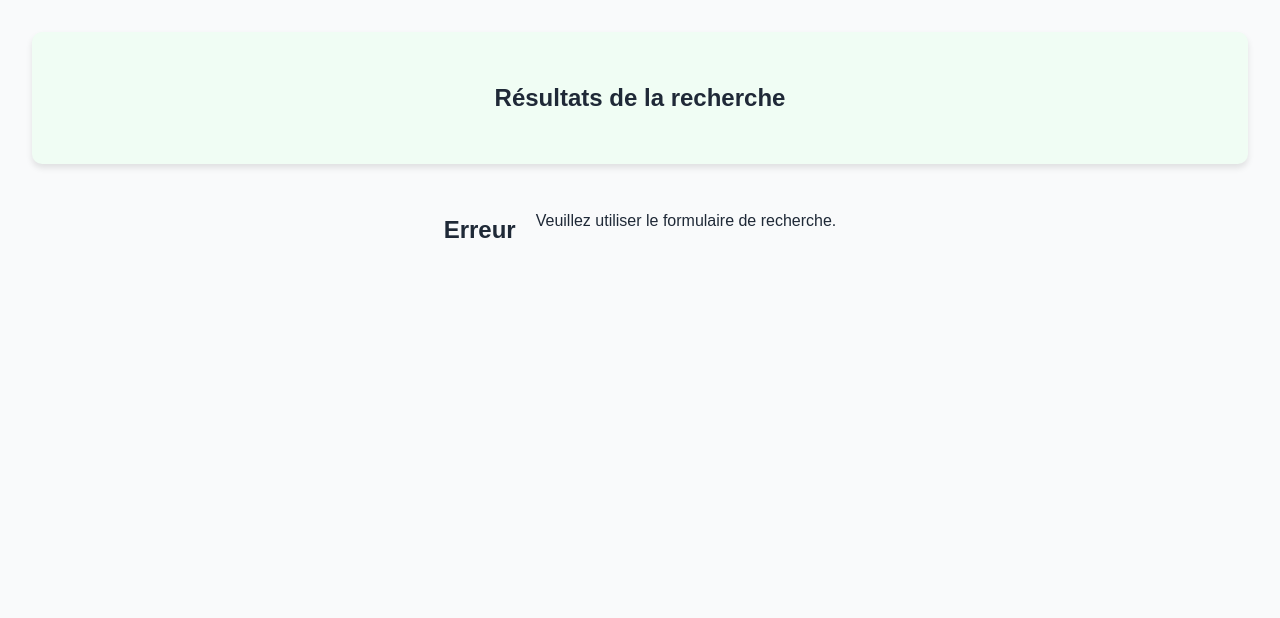
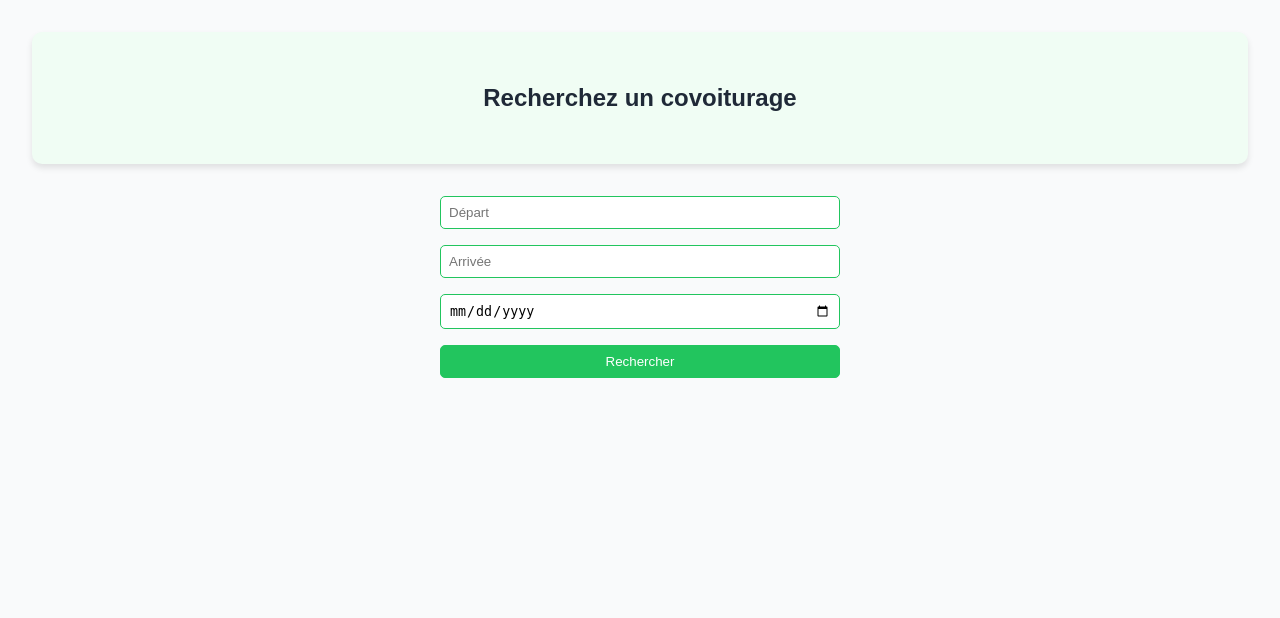
Before and after one commit to solunik/Ecoride, a PHP site: page /app/views/recherche.php in a window 1280 px wide. Shown: the part 50-668 px from the top of the page. Run offline with PHP 8.4, Linux system fonts and the light colour scheme.

Commit message:
modification du C et V de la recherche fix des soucis d'affichage

```diff
--- a/app/partials/header.php
+++ b/app/partials/header.php
@@ -1,7 +1,7 @@
 <nav>
     <ul class="menu">
         <li><a href="/Covoiturage/public/index.php">Accueil</a></li> <!-- Lien vers la page d'accueil dans le dossier public -->
-        <li><a href="/Covoiturage/app/views/covoiturages.php">Covoiturages</a></li> <!-- Lien vers la page des covoiturages -->
+        <li><a href="/Covoiturage/app/views/recherche.php">Covoiturages</a></li> <!-- Lien vers la page des covoiturages -->
         <li><a href="/Covoiturage/app/views/contact.php">Contact</a></li> <!-- Lien vers la page de contact -->
         <?php
         if (isset($_SESSION['utilisateur_id'])): ?>
--- a/app/views/recherche.php
+++ b/app/views/recherche.php
@@ -1,5 +1,11 @@
 <?php
-session_start(); // Démarre la session PHP
+session_start();
+$resultats = $_SESSION['resultats_recherche'] ?? [];
+$errorMessage = $_SESSION['errorMessage'] ?? null;
+
+// Suppression des données stockées après récupération
+unset($_SESSION['resultats_recherche']);
+unset($_SESSION['errorMessage']);
 ?>
 
 <!DOCTYPE html>
@@ -7,82 +13,59 @@ session_start(); // Démarre la session PHP
 <head>
     <meta charset="UTF-8">
     <meta name="viewport" content="width=device-width, initial-scale=1.0">
-    <title>Résultats de la recherche</title>
-    <link rel="stylesheet" href="/Covoiturage/public/styles.css"> <!-- Lien vers le fichier CSS dans public/ -->
+    <title>Recherche de covoiturages</title>
+    <link rel="stylesheet" href="/Covoiturage/public/styles.css">
 </head>
 <body>
     <header>
-        <?php include('../partials/header.php'); ?> <!-- Inclusion de header.php depuis partials/ -->
+        <?php include('../partials/header.php'); ?>
     </header>
 
     <main>
         <section class="top-main">
-        <h1>Résultats de la recherche</h1>
+            <h1>Recherchez un covoiturage</h1>
+        </section>
+        <section>
+            <form action="/Covoiturage/app/controllers/traitement_recherche.php" method="GET">
+                <input type="text" name="depart" placeholder="Départ" required>
+                <input type="text" name="arrivee" placeholder="Arrivée" required>
+                <input type="date" name="date" required>
+                <button type="submit">Rechercher</button>
+            </form>
         </section>
 
         <section class="resultats-covoiturage">
+            <?php if ($errorMessage): ?>
+                <p class="error-message"><?= htmlspecialchars($errorMessage) ?></p>
+            <?php elseif (!empty($resultats)): ?>
+                <?php foreach ($resultats as $covoiturage): ?>
                     <?php
-        // Connexion à la base de données
-        try {
-            $config = require __DIR__ . '/../../config/config.php';
-            $conn = new PDO('mysql:host=' . $config['host'] . ';dbname=' . $config['dbname'], $config['user'], $config['password']);
-            $conn->setAttribute(PDO::ATTR_ERRMODE, PDO::ERRMODE_EXCEPTION);
-
-            if (isset($_GET['depart'], $_GET['arrivee'], $_GET['date'])) {
-                $depart = htmlspecialchars($_GET['depart']);
-                $arrivee = htmlspecialchars($_GET['arrivee']);
-                $date = htmlspecialchars($_GET['date']);
-
-                // Préparation de la requête SQL pour rechercher les covoiturages correspondant aux critères
-                $stmt = $conn->prepare("SELECT * FROM Covoiturage WHERE lieu_depart = :depart AND lieu_arrivee = :arrivee AND date_depart = :date ORDER BY heure_depart");
-                $stmt->execute([':depart' => $depart, ':arrivee' => $arrivee, ':date' => $date]);
-
-                // Récupération des résultats sous forme de tableau associatif
-                $resultats = $stmt->fetchAll();
-
-                // Vérifie si des résultats existent
-                if ($resultats) {
-                    // Affiche chaque résultat sous forme de carte
-                    foreach ($resultats as $covoiturage) {
                     $energie = htmlspecialchars($covoiturage['energie']);
-
-                        $ecologique = ($energie == 'électrique' || $energie == 'hybride') ? 'Oui' : 'Non';
-                        echo "<div class='carte-covoiturage'>
-                                <h2>" . htmlspecialchars($covoiturage['lieu_depart']) . " → " . htmlspecialchars($covoiturage['lieu_arrivee']) . "</h2>
+                    $ecologique = ($energie == 'électrique') ? 'Oui' : 'Non';
+                    ?>
+                    <div class='carte-covoiturage'>
+                        <h2><?= htmlspecialchars($covoiturage['lieu_depart']) ?> → <?= htmlspecialchars($covoiturage['lieu_arrivee']) ?></h2>
                         <div class='chauffeur-info'>
-                                    <img src='" . htmlspecialchars($covoiturage['photo']) . "' alt='Photo du chauffeur' class='photo-chauffeur'>
-                                    <p><strong>Pseudo:</strong> " . htmlspecialchars($covoiturage['pseudo']) . "</p>
-                                    <p><strong>Note:</strong> " . htmlspecialchars($covoiturage['note']) . " / 5</p>
+                            <p><strong><?= htmlspecialchars($covoiturage['pseudo']) ?></strong></p>
+                            <p><strong>Note:</strong> <?= htmlspecialchars($covoiturage['note']) ?> / 5</p>
                         </div>
-                                <p><strong>Date de départ:</strong> " . htmlspecialchars($covoiturage['date_depart']) . "</p>
-                                <p><strong>Heure de départ:</strong> " . htmlspecialchars($covoiturage['heure_depart']) . "</p>
-                                <p><strong>Heure d'arrivée:</strong> " . htmlspecialchars($covoiturage['heure_arrivee']) . "</p>
-                                <p><strong>Prix:</strong> " . htmlspecialchars($covoiturage['prix_personne']) . "€</p>
-                                <p><strong>Places restantes:</strong> " . htmlspecialchars($covoiturage['nb_place']) . "</p>
-                                <p><strong>Voyage écologique:</strong> " . $ecologique . "</p>
-                                <a href='detail.php?id=" . htmlspecialchars($covoiturage['id_covoiturage']) . "' class='btn-detail'>Détail</a>
-                            </div>";
-                    }
-                } else {
-                    // Message si aucun covoiturage ne correspond aux critères
-                    echo "<h1>Aucun résultat</h1>";
-                    echo "<p>Pas de covoiturages trouvés pour ces critères.</p>";
-                }
-            } else {
-                // Message d'erreur si l'utilisateur tente d'accéder directement à la page sans passer par le formulaire
-                echo "<h1>Erreur</h1>";
-                echo "<p>Veuillez utiliser le formulaire de recherche.</p>";
-            }
-        } catch (PDOException $e) {
-            // Affichage d'un message d'erreur en cas d'échec de connexion à la base de données
-            echo "Erreur de connexion : " . htmlspecialchars($e->getMessage());
-        }
-        ?>
+                        <p><strong>Date de départ</strong> <?= htmlspecialchars($covoiturage['date_depart']) ?></p>
+                        <p><strong>Heure de départ</strong> <?= htmlspecialchars($covoiturage['heure_depart']) ?></p>
+                        <p><strong>Heure d'arrivée</strong> <?= htmlspecialchars($covoiturage['heure_arrivee']) ?></p>
+                        <p><strong>Prix:</strong> <?= htmlspecialchars($covoiturage['prix_personne']) ?> crédits</p>
+                        <p><strong>Places restantes</strong> <?= htmlspecialchars($covoiturage['nb_place']) ?></p>
+                        <p><strong>Voyage écologique</strong> <?= $ecologique ?></p>
+                        <a href='detail.php?id=<?= htmlspecialchars($covoiturage['id_covoiturage']) ?>' class='btn-detail'>Détail</a>
+                    </div>
+                <?php endforeach; ?>
+                <?php elseif (empty($resultats) && $errorMessage === ''): ?>
+                    <p>Aucun covoiturage</p>
+            <?php endif; ?>
         </section>
     </main>
 
     <footer>
-        <?php include('../partials/footer.php'); ?> <!-- Inclusion de footer.php depuis partials/ -->
+        <?php include('../partials/footer.php'); ?>
     </footer>
 </body>
 </html>
```
Also changed, not shown: app/controllers/traitement_recherche.php (added, +77 -0 lines), app/views/covoiturages.php (+8 -8 lines), public/index.php (+4 -11 lines). Lines whose indentation alone changed are shown as unchanged.
